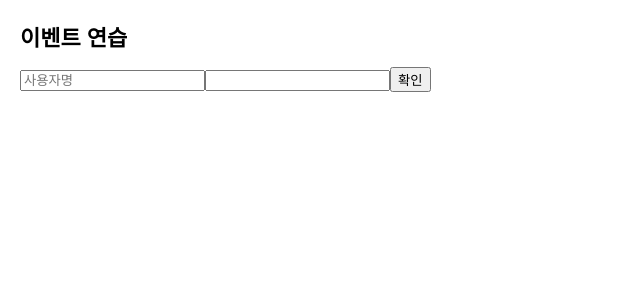
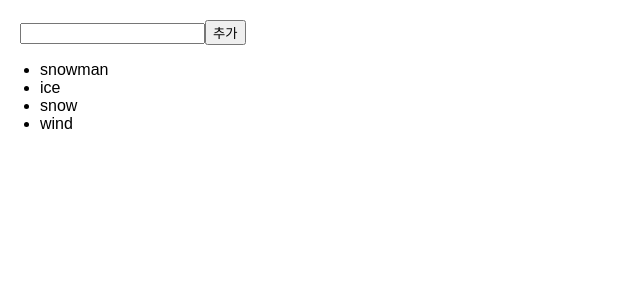
Before and after one commit to minhee810/study_react, a React (Create React App) app: page / in a window 1280 px wide. Shown: the top 300 px of the page, without its empty margins (0-640 px from the left). Built offline with nearby package versions, Linux system fonts and the light colour scheme.

Commit message:
feat : map 활용

```diff
--- a/src/App.js
+++ b/src/App.js
@@ -1,8 +1,8 @@
 import EventPracticeClass from "./components/EventPracticeClass";
-import EventPractice from "./components/EventPractice";
+import IterationSample2 from "./components/IterationSample2";
 
 const App = () => {
-  return <EventPractice />;
+  return <IterationSample2 />;
 };
 
 export default App;
--- a/src/components/EventPractice.js
+++ b/src/components/EventPractice.js
@@ -10,8 +10,8 @@
 
   const onChange = (e) => {
     const nextForm = {
-      ...form,
-      [e.target.name]: e.target.value,
+      ...form, // 기존의 내용을 이 자리에 복사한 뒤
+      [e.target.name]: e.target.value, // 원하는 값 덮어 씌우기
     };
     setForm(nextForm);
   };
--- /dev/null
+++ b/src/components/IterationSample2.js
@@ -0,0 +1,34 @@
+import { useState } from "react";
+
+const IterationSample2 = () => {
+  const [names, setNames] = useState([
+    { id: 1, text: "snowman" },
+    { id: 2, text: "ice" },
+    { id: 3, text: "snow" },
+    { id: 4, text: "wind" },
+  ]);
+  const [inputText, setInputText] = useState("");
+  const [nextId, setNextId] = useState(5); // 새로운 항목을 추가할 때 사용할 id
+  const onChange = (e) => setInputText(e.target.value);
+  const onClick = () => {
+    // 새로운 항목을 추가한 배열 만들기
+    const nextNames = names.concat({
+      id: nextId,
+      text: inputText,
+    });
+    setNextId(nextId + 1);
+    setNames(nextNames);
+    setInputText("");
+  };
+  const nameList = names.map((name) => <li key={name.id}>{name.text}</li>);
+
+  return (
+    <>
+      <input value={inputText} onChange={onChange} />
+      <button onClick={onClick}>추가</button>
+      <ul>{nameList}</ul>
+    </>
+  );
+};
+
+export default IterationSample2;
```
Also changed, not shown: src/components/IterationSample.js (added, +7 -0 lines).
